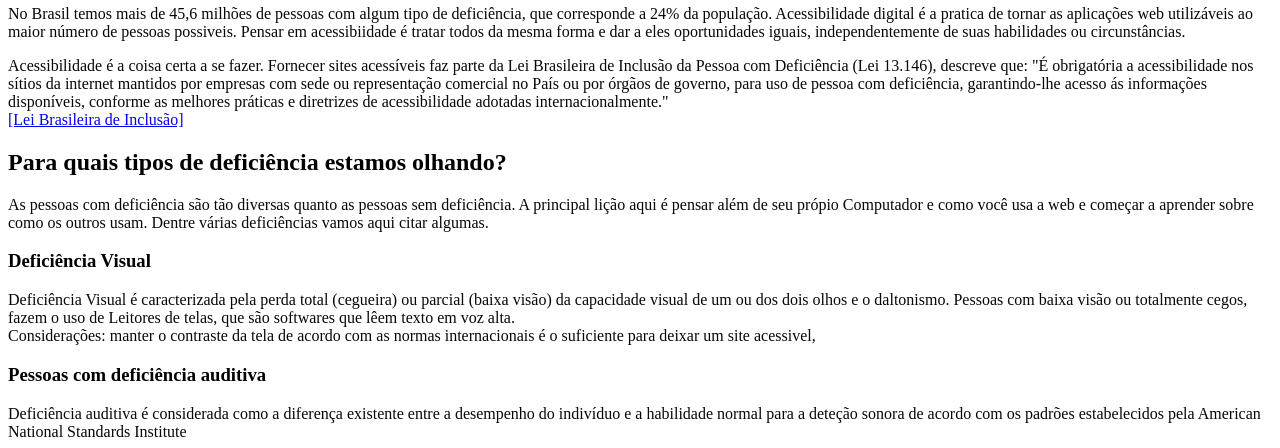
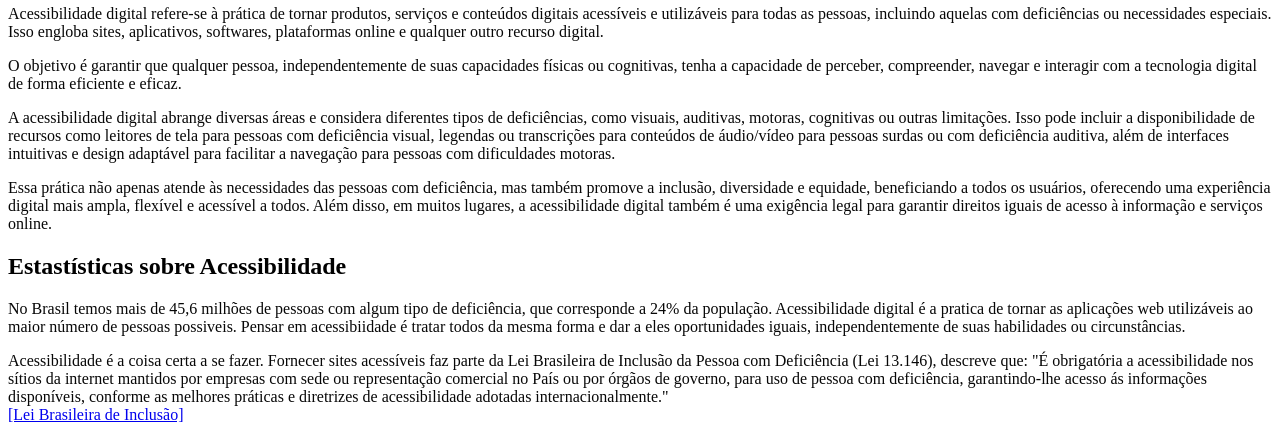
Before and after one commit to MatheusJhonatas/AcessibilidadeDigital, a plain HTML site: page index.html in a window 1280 px wide. Shown: the part 332-780 px from the top of the page. Drawn offline with Linux system fonts and the light colour scheme.

Commit message:
Update index.html

```diff
--- a/index.html
+++ b/index.html
@@ -1,9 +1,10 @@
 <!DOCTYPE html>
 <html lang="pt-br">
+
 <head>
     <meta charset="UTF-8">
     <meta name="viewport" content="width=device-width, initial-scale=1.0">
-    <title> Acessibilidade Digital - Por onde começar </title>
+    <title> Acessibilidade Digital </title>
     <link rel="stylesheet" href="estilo.css">
     <header>
         <h1> Acessibilidade Digital</h1>
@@ -11,23 +12,53 @@
             <li><a href=""><button>Sobre nós</button></a>
             <li><a href=""><button>Contato</button></a>
             <li><a href=""><button>Perguntas Frequentes</button></a>
-            </ul>
-      </header>
+        </ul>
+    </header>
 </head>
+
 <body>
-    <h2> Por onde começar </h2>
-    <p>No Brasil temos mais de 45,6 milhões de pessoas com algum tipo de deficiência, que corresponde a 24% da população. Acessibilidade digital é a pratica de tornar as aplicações web utilizáveis ao maior número de pessoas possiveis. Pensar em acessibiidade é tratar todos da mesma forma e dar a eles oportunidades iguais, independentemente de suas habilidades ou circunstâncias.</p>
-    <p>Acessibilidade é a coisa certa a se fazer. Fornecer sites acessíveis faz parte da Lei Brasileira de Inclusão da Pessoa com Deficiência (Lei 13.146),   descreve que: "É obrigatória a acessibilidade nos sítios da internet mantidos por empresas com sede ou representação comercial no País ou por órgãos de governo, para uso de pessoa com deficiência, garantindo-lhe acesso ás informações disponíveis, conforme as melhores práticas e diretrizes de acessibilidade adotadas internacionalmente."<br><a href="https://www.planalto.gov.br/ccivil_03/_ato2015-2018/2015/lei/l13146.htm" target="_blank" aria-label="Leia mais sobre a Lei 13.146"> [Lei Brasileira de Inclusão]</a> </p>
+    <h2>O que é Acessibilidade Digital </h2>
+    <p>Acessibilidade digital refere-se à prática de tornar produtos, serviços e conteúdos digitais acessíveis e
+        utilizáveis para todas as pessoas, incluindo aquelas com deficiências ou necessidades especiais. Isso engloba
+        sites, aplicativos, softwares, plataformas online e qualquer outro recurso digital.</p>
+    <p>O objetivo é garantir que qualquer pessoa, independentemente de suas capacidades físicas ou cognitivas, tenha a
+        capacidade de perceber, compreender, navegar e interagir com a tecnologia digital de forma eficiente e eficaz.
+    </p>
+    <p>A acessibilidade digital abrange diversas áreas e considera diferentes tipos de deficiências, como visuais,
+        auditivas, motoras, cognitivas ou outras limitações. Isso pode incluir a disponibilidade de recursos como
+        leitores de tela para pessoas com deficiência visual, legendas ou transcrições para conteúdos de áudio/vídeo
+        para pessoas surdas ou com deficiência auditiva, além de interfaces intuitivas e design adaptável para facilitar
+        a navegação para pessoas com dificuldades motoras.</p>
+    <p>Essa prática não apenas atende às necessidades das pessoas com deficiência, mas também promove a inclusão,
+        diversidade e equidade, beneficiando a todos os usuários, oferecendo uma experiência digital mais ampla,
+        flexível e acessível a todos. Além disso, em muitos lugares, a acessibilidade digital também é uma exigência
+        legal para garantir direitos iguais de acesso à informação e serviços online.</p>
+    <h2> Estastísticas sobre Acessibilidade </h2>
+    <p>No Brasil temos mais de 45,6 milhões de pessoas com algum tipo de deficiência, que corresponde a 24% da
+        população. Acessibilidade digital é a pratica de tornar as aplicações web utilizáveis ao maior número de pessoas
+        possiveis. Pensar em acessibiidade é tratar todos da mesma forma e dar a eles oportunidades iguais,
+        independentemente de suas habilidades ou circunstâncias.</p>
+    <p>Acessibilidade é a coisa certa a se fazer. Fornecer sites acessíveis faz parte da Lei Brasileira de Inclusão da
+        Pessoa com Deficiência (Lei 13.146), descreve que: "É obrigatória a acessibilidade nos sítios da internet
+        mantidos por empresas com sede ou representação comercial no País ou por órgãos de governo, para uso de pessoa
+        com deficiência, garantindo-lhe acesso ás informações disponíveis, conforme as melhores práticas e diretrizes de
+        acessibilidade adotadas internacionalmente."<br><a
+            href="https://www.planalto.gov.br/ccivil_03/_ato2015-2018/2015/lei/l13146.htm" target="_blank"
+            aria-label="Leia mais sobre a Lei 13.146"> [Lei Brasileira de Inclusão]</a> </p>
     <h2> Para quais tipos de deficiência estamos olhando?</h2>
-    <p> As pessoas com deficiência são tão diversas quanto as pessoas sem deficiência. A principal lição aqui é pensar além de seu própio Computador e como você usa a web e começar a aprender sobre como os outros usam. Dentre várias deficiências vamos aqui citar algumas.</p>
+    <p> A acessibilidade digital busca atender a uma variedade de tipos de deficiência para garantir que todas as
+        pessoas, independentemente de suas habilidades ou limitações, possam interagir e utilizar produtos digitais.
+        Alguns dos principais tipos de deficiência considerados na acessibilidade digital são:</p>
     <h3> Deficiência Visual</h3>
-    <p>Deficiência Visual é caracterizada pela perda total (cegueira) ou parcial (baixa visão) da capacidade visual de um ou dos dois olhos e o daltonismo.
-        Pessoas com baixa visão ou totalmente cegos, fazem o uso de Leitores de telas, que são softwares que lêem texto em voz alta. <br>
-        Considerações: manter o contraste da tela de acordo com as normas internacionais é o suficiente para deixar um site acessivel,
+    <p>Cegueira: Pessoas que têm pouca ou nenhuma capacidade de enxergar.<br>
+        Baixa visão: Indivíduos com visão limitada ou dificuldades de foco.
+
     </p>
-    <h3>Pessoas com deficiência auditiva</h3>
-    <p>Deficiência auditiva é considerada como a diferença existente entre a desempenho do indivíduo e a habilidade normal para a deteção sonora de acordo com os padrões estabelecidos pela American National Standards Institute</p>
+    <h3>Deficiência auditiva</h3>
+    <p>Surdez: Pessoas com perda total ou parcial da audição.
+    </p>
 
 </body>
+
 </html>
 <img src="imagens/acessibilidade-1.png" alt="Logo acessibilidade">
```
